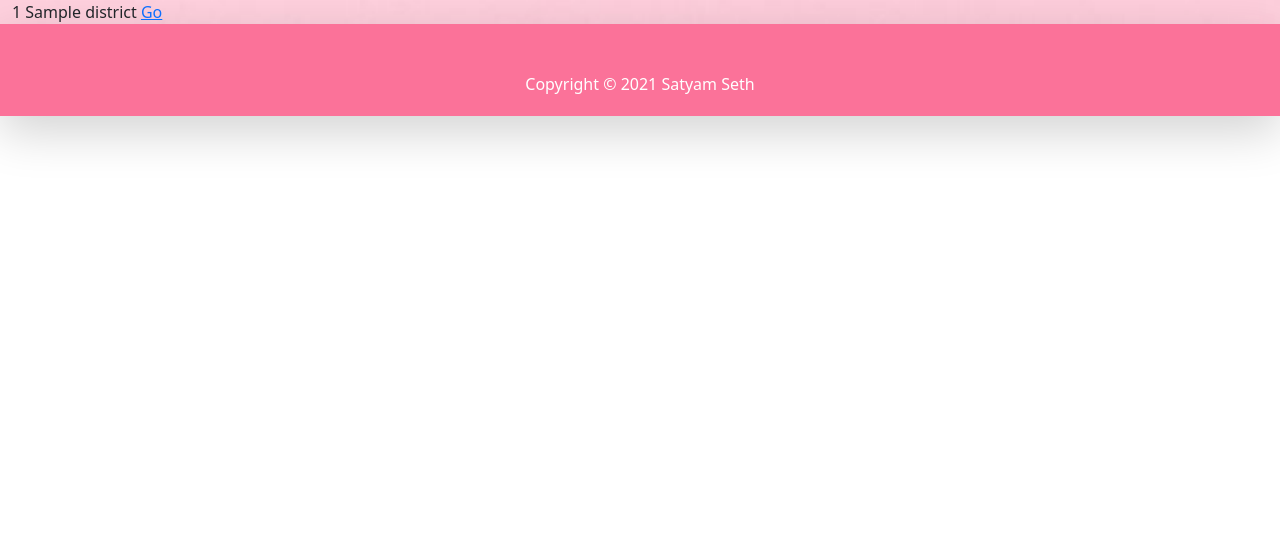
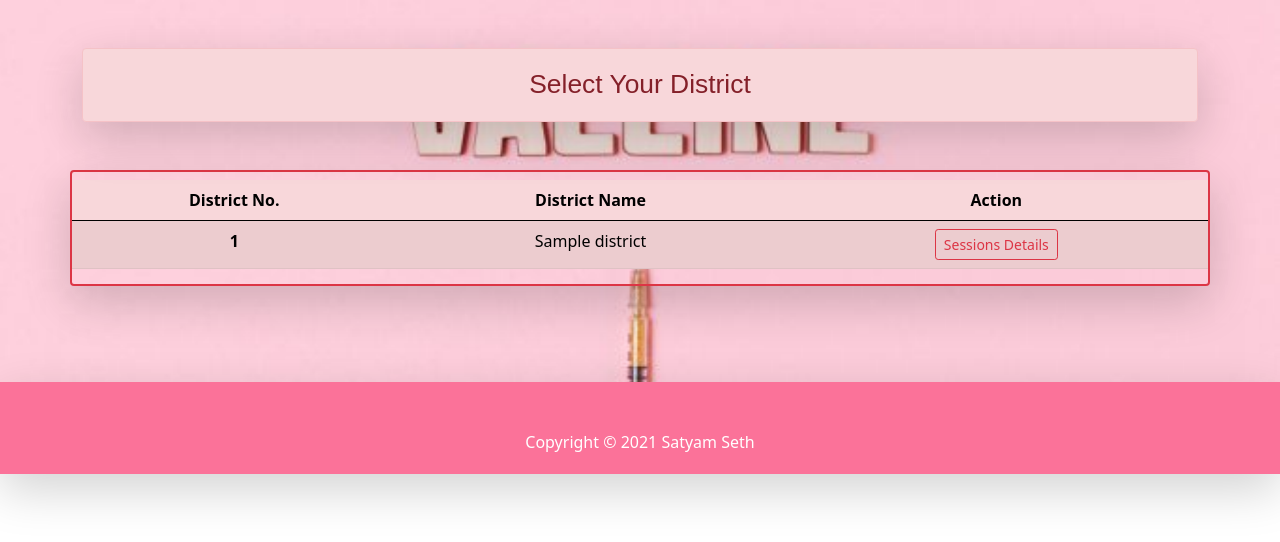
Before and after one commit to satyam-seth/cowin_vaccination, a Django app: template vaccination/core/templates/core/districts.html in a window 1280 px wide. Shown: the part 56-598 px from the top of the page. Run offline with Django 3.2, Linux system fonts and the light colour scheme; the template is opened without the code that fills it: most values are stand-ins (such as "Sample title", 1, 10 or a date in 2020); some libraries are stand-ins or nearby versions; some web fonts are replaced.

Commit message:
design district template

```diff
--- a/vaccination/core/templates/core/districts.html
+++ b/vaccination/core/templates/core/districts.html
@@ -2,14 +2,33 @@
 {% load static %}
 {% block title %}Districts{% endblock title %}
 {% block content %}
+<div class="container py-5">
+    <div class="alert alert-danger text-center text-responsive shadow-lg" role="alert">Select Your District</div>
+    <div class="row border border-danger border-2 rounded my-5 shadow-lg">
+        <table class="table table-danger text-center table-striped mt-2">
+            <thead>
+                <tr>
+                    <th scope="col">District No.</th>
+                    <th scope="col">District Name</th>
+                    <th scope="col">Action</th>
+                </tr>
+            </thead>
+            <tbody>
                 {% if districts %}
                     {% for district in districts %}
-            <div>
-                {{district.district_id}} {{district.district_name}}
-                <a href="{% url 'sessions' district.district_id %}">Go</a>
-            </div>
+                    <tr>
+                        <th scope="row">{{forloop.counter}}</th>
+                        <td>{{district.district_name}}</td>
+                        <td><a class="btn btn-outline-danger btn-sm" href="{% url 'sessions' district.district_id %}">Sessions Details</a></td>
+                    </tr>
                     {% endfor %}
                 {% else %}
                     <h1>Not Found</h1>
                 {% endif %}
+                <tr>
+                </tr>
+            </tbody>
+        </table>
+    </div>
+</div>
 {% endblock content %}
--- a/vaccination/core/templates/core/states.html
+++ b/vaccination/core/templates/core/states.html
@@ -3,9 +3,7 @@
 {% block title %}States{% endblock title %}
 {% block content %}
 <div class="container py-5">
-    <div class="alert alert-danger text-center text-responsive shadow-lg" role="alert">
-        Select your State
-    </div>
+    <div class="alert alert-danger text-center text-responsive shadow-lg" role="alert">Select Your State</div>
     <div class="row border border-danger border-2 rounded my-5 shadow-lg">
         <table class="table table-danger text-center table-striped mt-2">
             <thead>
```
Lines whose indentation alone changed are shown as unchanged.
